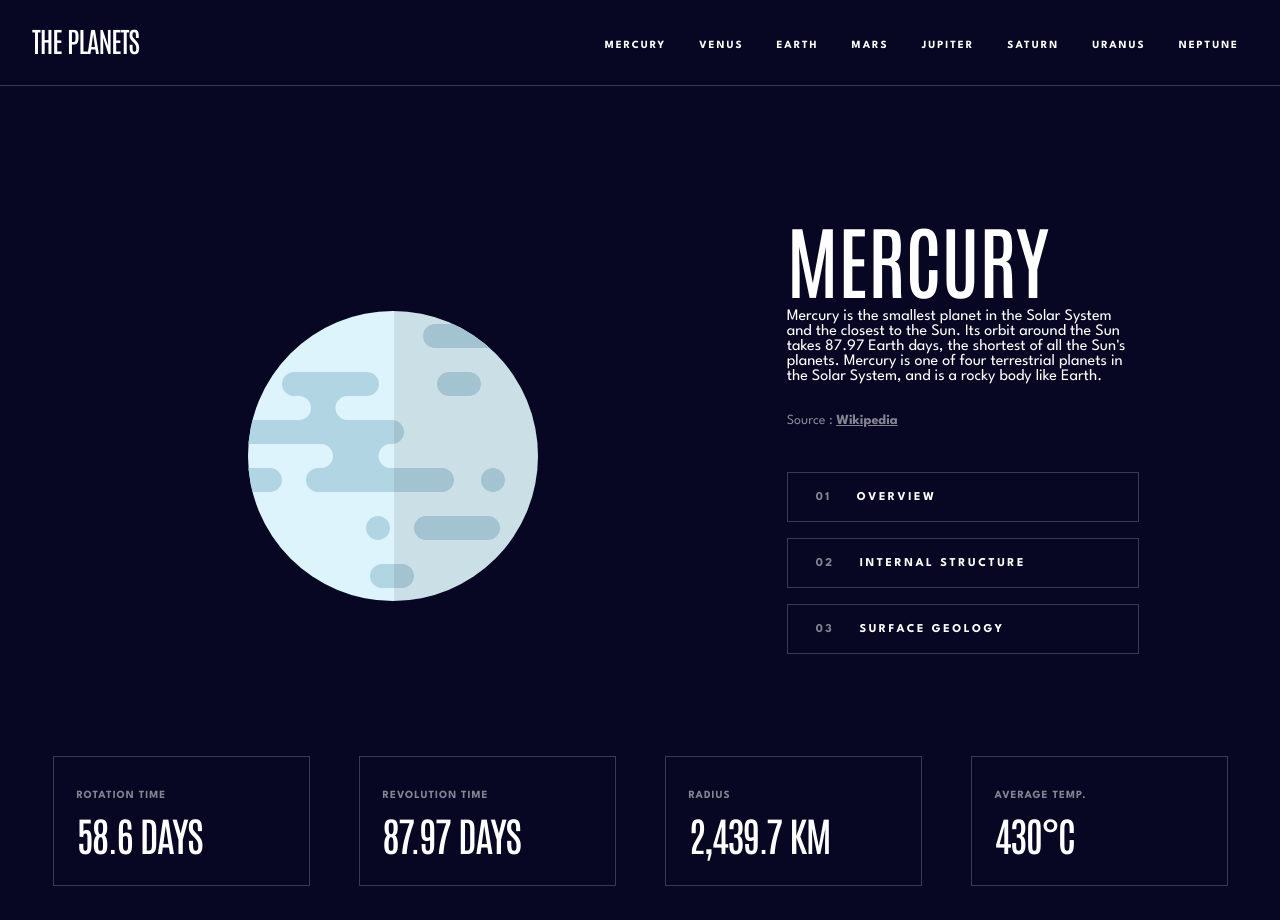
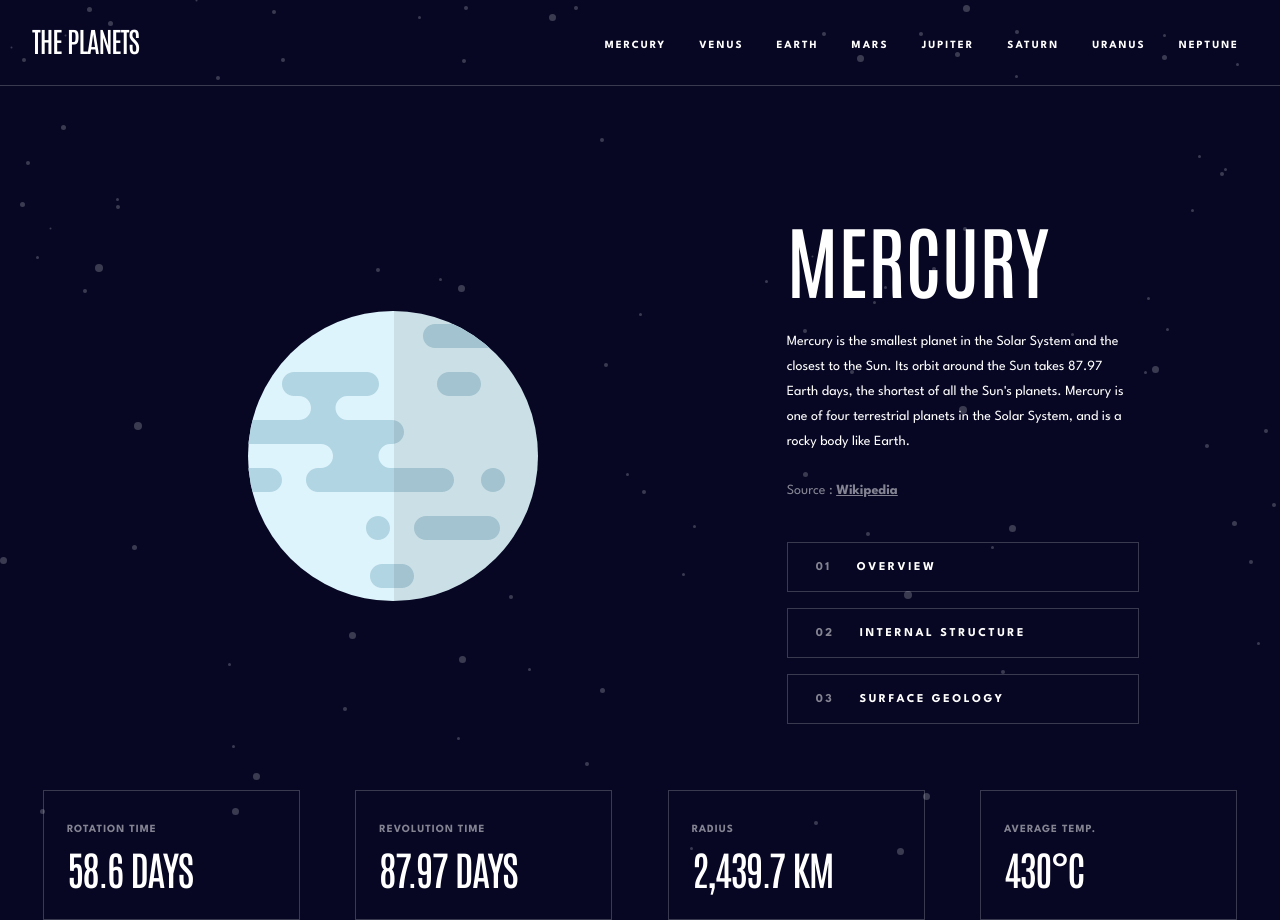
Before and after one commit to JonahFoster/planet-facts, a React (Vite) app: page / in a window 1280 px wide. Before the commit the page ends 886 px from the top, so only its background shows below. Built offline with nearby package versions, Linux system fonts and the light colour scheme.

Commit message:
Modify paragraph and fact box styling

```diff
--- a/src/App.jsx
+++ b/src/App.jsx
@@ -12,7 +12,7 @@ export default function App() {
   }
 
   return (
-      <div>
+    <div style={{ backgroundImage: 'url(/assets/background-stars.svg)' }}>
       <Header onPlanetClick={handlePlanetClick} />
       <Planet planet={selectedPlanet} />
     </div>
--- a/src/Planet.jsx
+++ b/src/Planet.jsx
@@ -1,7 +1,11 @@
+import { useState } from 'react';
 import data from './data.json'
 
 export default function Planet(props) {
+
   const planetData = data.find(planet => planet.name === props.planet)
+  const [selectedTopic, setSelectedTopic] = useState("Overview");
+
 
   return (
     <section>
--- a/src/index.css
+++ b/src/index.css
@@ -20,6 +20,7 @@ h1, h2 {
 
 h1 {
   font-size: 80px;
+  margin-bottom: 20px;
 }
 
 h2 {
@@ -98,10 +99,9 @@ section {
   width: 350px;
 }
 
-.planet-overview-content {
+.planet-content {
   font-size: 14px;
   line-height: 25px;
-  margin-top: 20px;
 }
 
 .source {
@@ -152,9 +152,9 @@ section {
 
 .planet-facts-container {
   display: flex;
-  justify-content: center;
-  gap: 49px;
-  margin-top: 50px;
+  justify-content: space-between;
+  width: 1194px;
+  margin: 50px auto 0 auto;
 }
 
 .planet-fact-box {
```
Also changed, not shown: public/assets/background-stars.svg (renamed from public/background-stars.svg).
